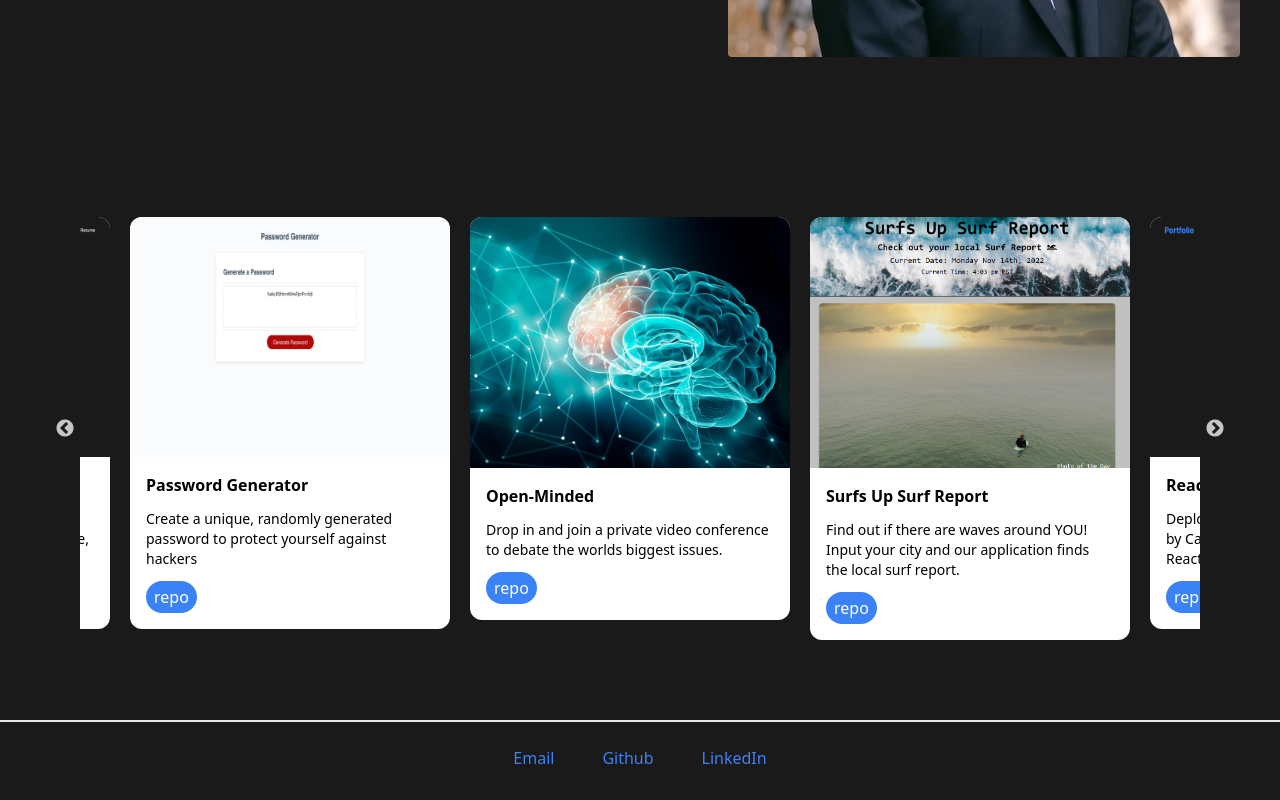
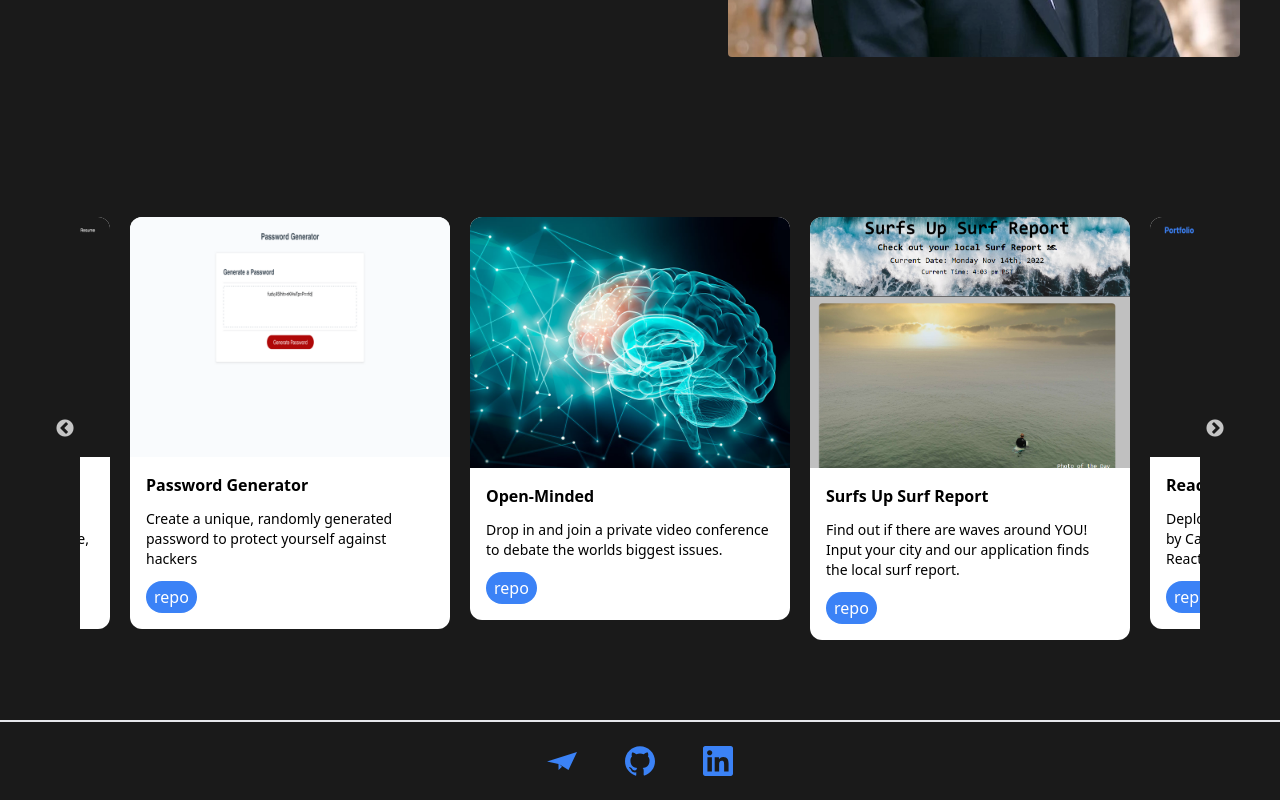
Before and after one commit to canaano/React-Portfolio, a React (Vite) app: page / in a window 1280 px wide. Shown: the part 1235-2035 px from the top of the page. Built offline with nearby package versions, Linux system fonts and the light colour scheme.

Commit message:
added social icons in footer and linked to email, github, linkedIn

```diff
--- a/src/components/Footer.jsx
+++ b/src/components/Footer.jsx
@@ -1,12 +1,19 @@
 import React from 'react'
+import { SiGithub, SiLinkedin, SiMinutemailer } from 'react-icons/si'
 
 const Footer = () => {
   return (
     <footer className='flex justify-center items-center solid border-t-2'>
         <ul className='text-blue-500 md:flex items-center'>
-            <li className='p-6'>Email</li>
-            <li className='p-6'>Github</li>
-            <li className='p-6'>LinkedIn</li>
+            <a href='mailto:canaan@simpledronemedia.com'>
+                <li className='p-6 text-3xl'><SiMinutemailer /></li>
+            </a>
+            <a href="https://github.com/canaano">
+                <li className='p-6 text-3xl'><SiGithub /></li>
+            </a>
+            <a href="https://www.linkedin.com/in/canaan-owens-5231581a3/">
+                <li className='p-6 text-3xl'><SiLinkedin /></li>
+            </a>
         </ul>
     </footer>
   )
```
